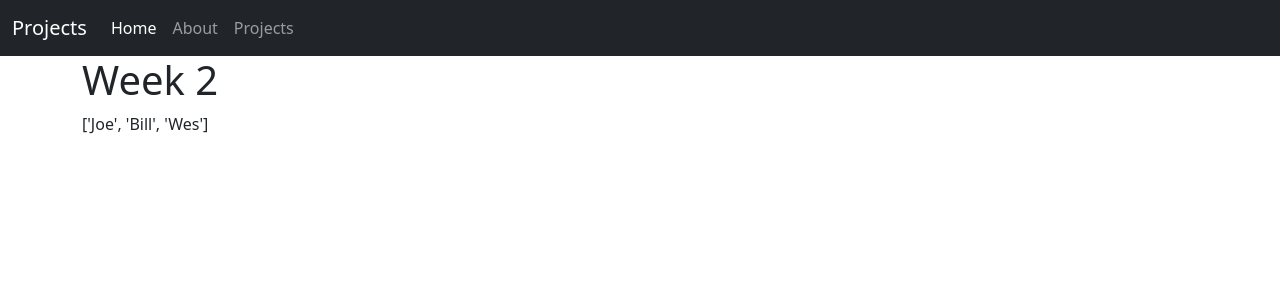
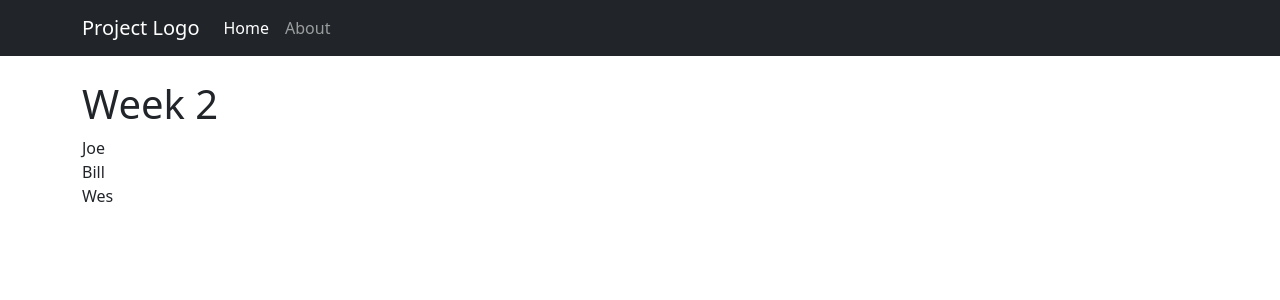
Before and after one commit to grodnik/my_flask, a Flask app: page /about in a window 1280 px wide. Shown: the top 300 px of the page. Run offline with Flask 2, Linux system fonts and the light colour scheme.

Commit message:
After screwing up

```diff
--- a/app.py
+++ b/app.py
@@ -11,9 +11,3 @@ def index():
 def about():
 	names = ["Joe", "Bill", "Wes"]
 	return render_template("about.html", names=names)
-
-@app.route('/projects')
-def projects():
-	title = "Projects List"
-
-	return render_template("projects.html", title=title)
--- a/templates/about.html
+++ b/templates/about.html
@@ -5,7 +5,9 @@
   <div class="container">
     <h1>Week 2</h1>
     <p>
-      {{ names }}
+      {% for name in names %}
+        {{ name }} <br/>
+      {% endfor %}
     </p>
 
   </div>
--- a/templates/base.html
+++ b/templates/base.html
@@ -7,8 +7,15 @@
     <meta name="viewport" content="width=device-width, initial-scale=1">
 
     <!-- Bootstrap CSS -->
-    <link href="https://cdn.jsdelivr.net/npm/bootstrap@5.1.3/dist/css/bootstrap.min.css" rel="stylesheet" integrity="sha384-1BmE4kWBq78iYhFldvKuhfTAU6auU8tT94WrHftjDbrCEXSU1oBoqyl2QvZ6jIW3" crossorigin="anonymous">
-
+    <link href="https://cdn.jsdelivr.net/npm/bootstrap@5.1.3/dist/css/bootstrap.min.css"
+    rel="stylesheet"
+    integrity="sha384-1BmE4kWBq78iYhFldvKuhfTAU6auU8tT94WrHftjDbrCEXSU1oBoqyl2QvZ6jIW3"
+    crossorigin="anonymous">
+  <style>
+  form {
+    margin: 70px;
+  }
+  </style>
     <title>
     	{% block title %} GENERIC TITLE {% endblock %}
     </title>
@@ -16,8 +23,8 @@
   <body>
   <nav class="navbar navbar-expand-lg navbar-dark bg-dark">
 
-  <div class="container-fluid">
-    <a class="navbar-brand" href="{{ url_for('projects')}}">Projects</a>
+    <div class="container">
+    <a class="navbar-brand" href="{{ url_for('index')}}">Project Logo</a>
 
       <button class="navbar-toggler" type="button" data-bs-toggle="collapse" data-bs-target="#navbarSupportedContent" aria-controls="navbarSupportedContent" aria-expanded="false" aria-label="Toggle navigation">
         <span class="navbar-toggler-icon"></span>
@@ -30,15 +37,12 @@
             <li class="nav-item">
               <a class="nav-link" href="{{ url_for('about')}}">About</a>
             </li>
-        <li class="nav-item">
-          <a class="nav-link" href="{{ url_for('projects')}}">Projects</a>
-        </li>
           </ul>
 
         </div>
     </div>
   </nav>
-
+<br/>
 
 {% block content %}
 
```
Also changed, not shown: templates/projects.html (deleted, +0 -20 lines). Lines whose indentation alone changed are shown as unchanged.
